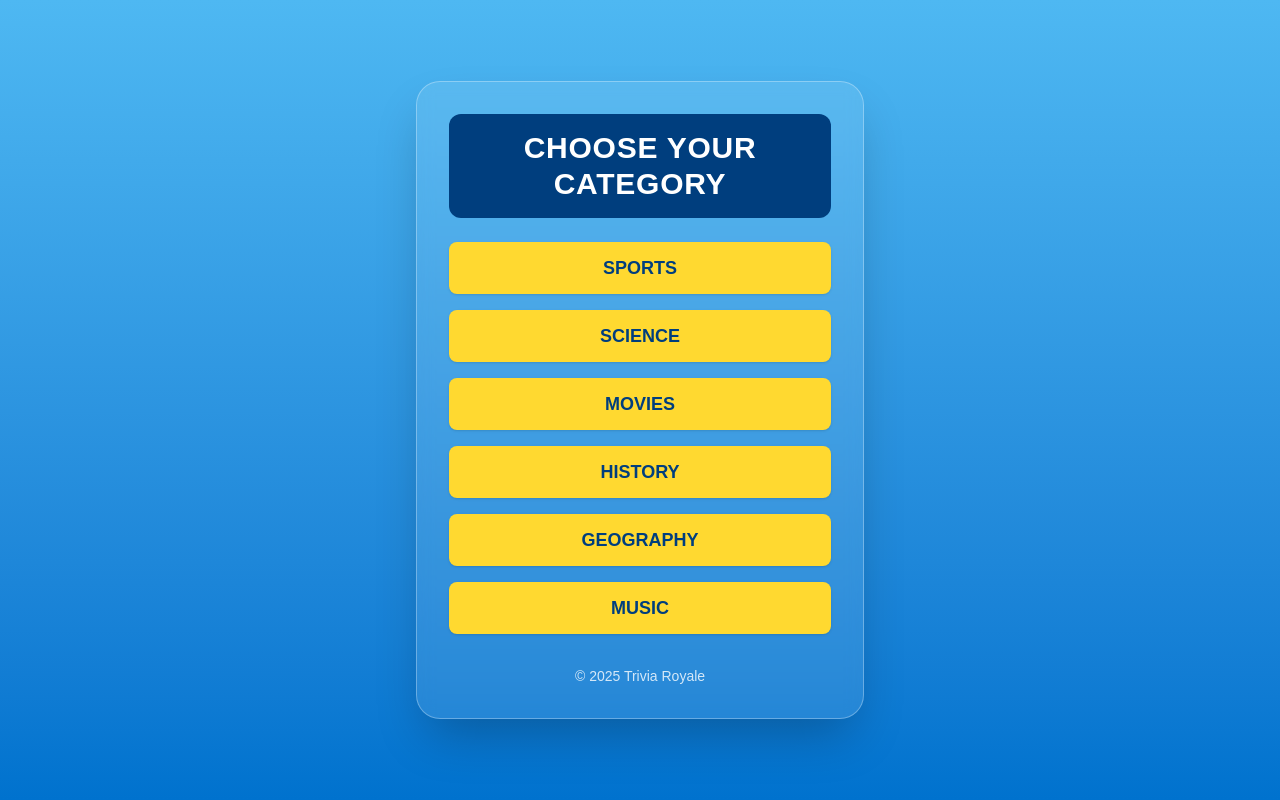
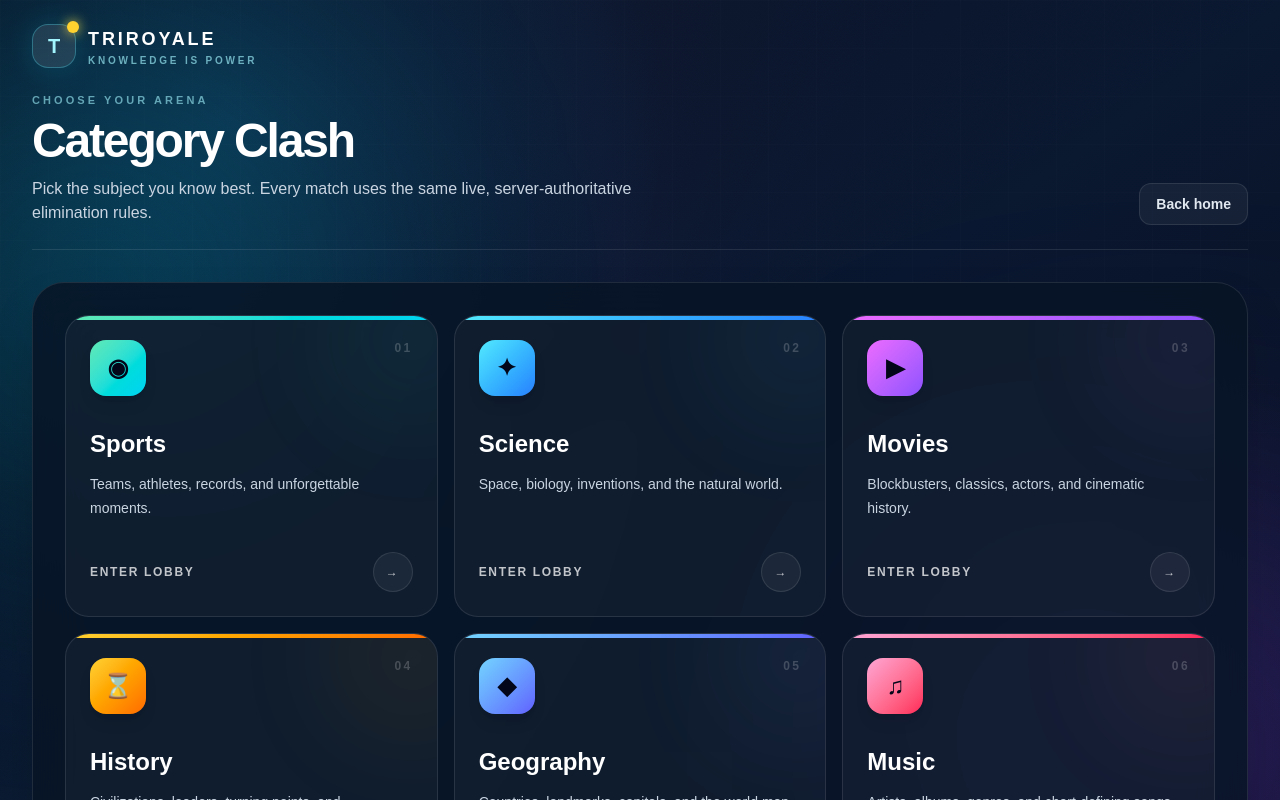
Before and after one commit to proballerm/TriRoyale, a Next.js app: page /categories in a window 1280 px wide. Shown: the top 800 px of the page. Built offline with nearby package versions, Linux system fonts and the light colour scheme.

Commit message:
Unify category selection with arena design system

```diff
--- a/app/categories/page.tsx
+++ b/app/categories/page.tsx
@@ -1,86 +1,64 @@
 "use client";
 
+import { ArenaHeader, ArenaShell, arenaPanelClass } from "@/components/arena/ArenaShell";
 import { useRouter } from "next/navigation";
 
 const categories = [
-  "Sports",
-  "Science",
-  "Movies",
-  "History",
-  "Geography",
-  "Music",
+  { name: "Sports", icon: "◉", description: "Teams, athletes, records, and unforgettable moments.", accent: "from-emerald-300 to-cyan-400" },
+  { name: "Science", icon: "✦", description: "Space, biology, inventions, and the natural world.", accent: "from-cyan-300 to-blue-500" },
+  { name: "Movies", icon: "▶", description: "Blockbusters, classics, actors, and cinematic history.", accent: "from-fuchsia-400 to-violet-500" },
+  { name: "History", icon: "⌛", description: "Civilizations, leaders, turning points, and discoveries.", accent: "from-amber-300 to-orange-500" },
+  { name: "Geography", icon: "◆", description: "Countries, landmarks, capitals, and the world map.", accent: "from-sky-300 to-indigo-500" },
+  { name: "Music", icon: "♫", description: "Artists, albums, genres, and chart-defining songs.", accent: "from-pink-300 to-rose-500" },
 ];
 
 export default function CategorySelectionPage() {
   const router = useRouter();
 
-  const handleSelect = (category: string) => {
-    // Navigate to the game page with selected category
-    router.push(`/lobby?category=${encodeURIComponent(category)}`);
-  };
+  return (
+    <ArenaShell>
+      <ArenaHeader
+        eyebrow="Choose your arena"
+        title="Category Clash"
+        description="Pick the subject you know best. Every match uses the same live, server-authoritative elimination rules."
+        action={
+          <button
+            onClick={() => router.push("/")}
+            className="rounded-xl border border-white/10 bg-white/5 px-4 py-2.5 text-sm font-black text-slate-200 transition hover:bg-white/10"
+          >
+            Back home
+          </button>
+        }
+      />
 
-  return (
-    <main
-      className="
-        relative
-        min-h-screen
-        w-full
-        flex
-        justify-center
-        items-center
-        bg-gradient-to-b
-        from-[#4EB8F2]
-        to-[#0072CE]
-        px-4
-        overflow-hidden
-      "
-    >
-      <div
-        className="
-          w-full max-w-md
-          bg-white/10
-          backdrop-blur
-          border border-white/30
-          rounded-3xl
-          p-8
-          text-center
-          shadow-2xl
-        "
-      >
-        <div className="bg-[#003E7E] text-white py-4 px-6 rounded-xl inline-block mb-6">
-          <h1 className="text-3xl font-extrabold tracking-wide uppercase">
-            Choose Your Category
-          </h1>
-        </div>
-
-        <div className="flex flex-col gap-4">
-          {categories.map((cat) => (
+      <section className={`${arenaPanelClass} p-5 sm:p-8`}>
+        <div className="grid gap-4 md:grid-cols-2 lg:grid-cols-3">
+          {categories.map((category, index) => (
             <button
-              key={cat}
-              onClick={() => handleSelect(cat)}
-              className="
-                w-full
-                py-3
-                rounded-lg
-                bg-[#FFD930]
-                hover:bg-[#FFC500]
-                text-[#003E7E]
-                text-lg
-                font-extrabold
-                uppercase
-                shadow
-                transition
-              "
+              key={category.name}
+              onClick={() => router.push(`/lobby?category=${encodeURIComponent(category.name)}`)}
+              className="group relative min-h-64 overflow-hidden rounded-3xl border border-white/10 bg-white/[0.035] p-6 text-left transition duration-500 hover:-translate-y-1.5 hover:border-white/20 hover:bg-white/[0.065]"
             >
-              {cat}
+              <div className={`absolute inset-x-0 top-0 h-1 bg-gradient-to-r ${category.accent}`} />
+              <div className={`absolute -right-12 -top-12 h-36 w-36 rounded-full bg-gradient-to-br ${category.accent} opacity-10 blur-3xl transition group-hover:opacity-25`} />
+              <div className="relative flex h-full flex-col">
+                <div className="flex items-start justify-between">
+                  <div className={`grid h-14 w-14 place-items-center rounded-2xl bg-gradient-to-br ${category.accent} text-2xl font-black text-slate-950 shadow-lg`}>
+                    {category.icon}
+                  </div>
+                  <span className="text-xs font-black tracking-[0.2em] text-white/20">0{index + 1}</span>
+                </div>
+                <h2 className="mt-8 text-2xl font-black">{category.name}</h2>
+                <p className="mt-3 text-sm leading-6 text-slate-300">{category.description}</p>
+                <div className="mt-auto flex items-center justify-between pt-8 text-xs font-black uppercase tracking-[0.14em] text-white/75">
+                  <span>Enter lobby</span>
+                  <span className="grid h-10 w-10 place-items-center rounded-full border border-white/10 bg-white/5 transition group-hover:translate-x-1 group-hover:bg-white/10">→</span>
+                </div>
+              </div>
             </button>
           ))}
         </div>
-
-        <p className="text-white mt-8 text-sm opacity-80">
-          © 2025 Trivia Royale
-        </p>
-      </div>
-    </main>
+      </section>
+    </ArenaShell>
   );
 }
```
